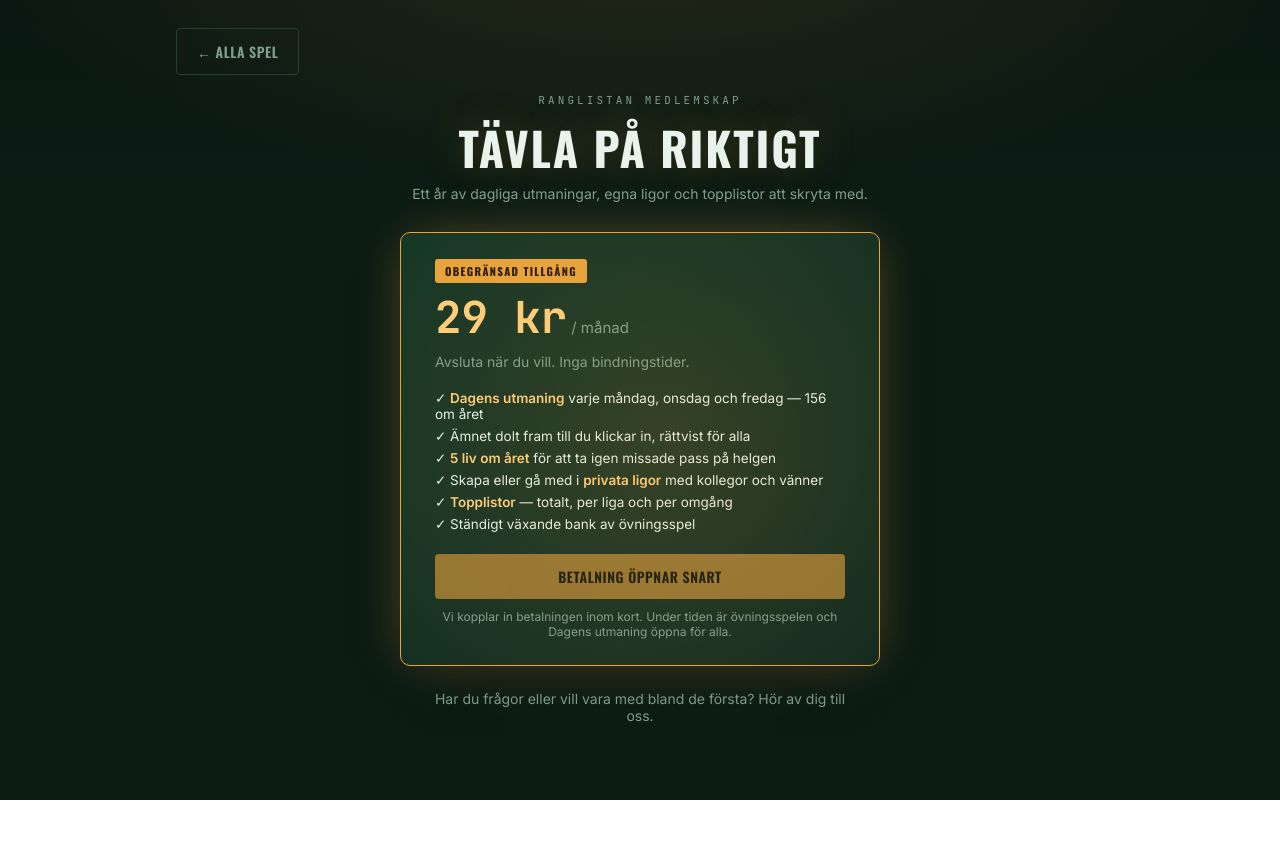
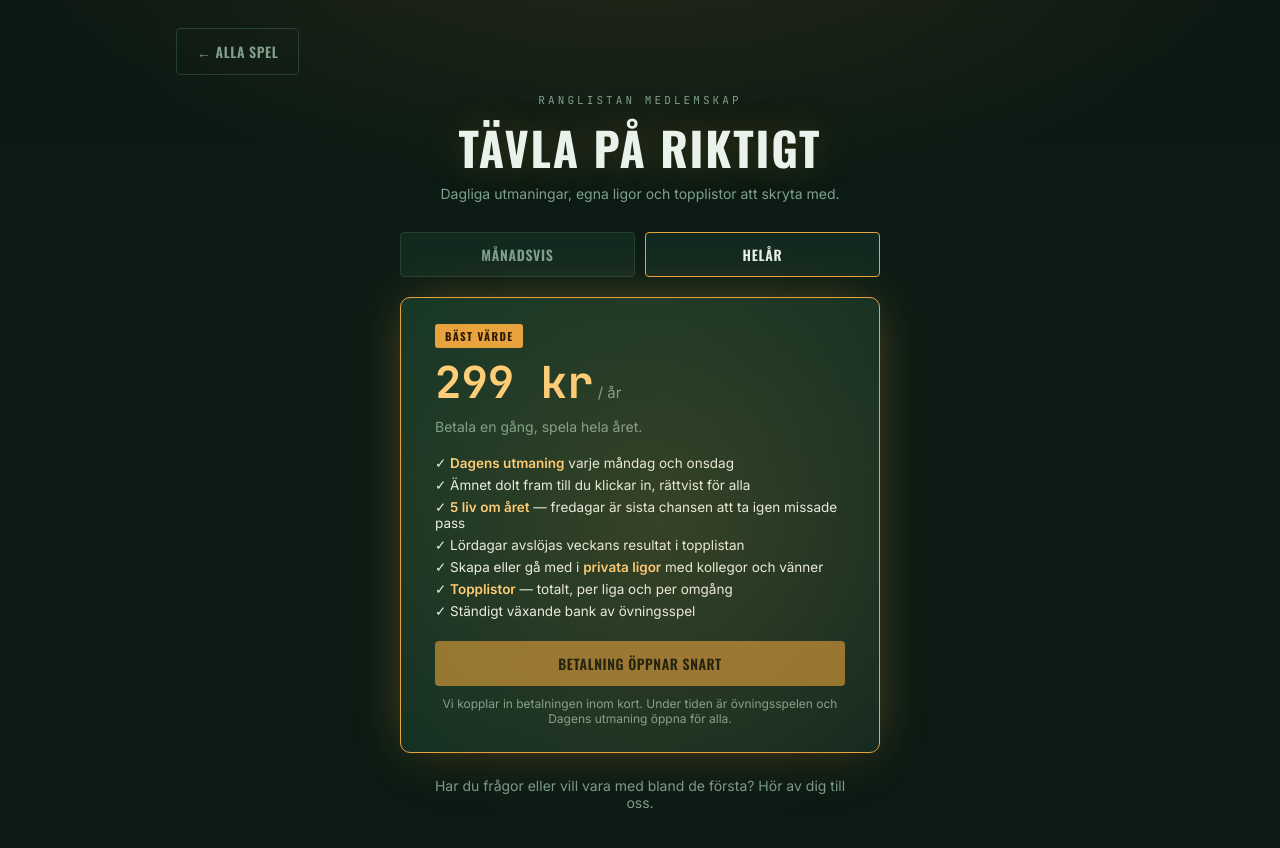
Before and after one commit to GreekInSweden/vemvetmest, a Next.js app: page /prenumerera in a window 1280 px wide. Shown: the top 848 px of the page. Before the commit the page ends 800 px from the top, so only its background shows below. Built offline with nearby package versions, Linux system fonts and the light colour scheme.

Commit message:
Add files via upload

```diff
--- a/app/prenumerera/page.js
+++ b/app/prenumerera/page.js
@@ -1,6 +1,10 @@
 'use client';
 
+import { useState } from 'react';
+
 export default function PrenumereraPage() {
+  const [plan, setPlan] = useState('yearly');
+
   return (
     <div className="wrap">
       <div className="topbar">
@@ -11,21 +15,47 @@ export default function PrenumereraPage() {
         <div className="eyebrow">Ranglistan Medlemskap</div>
         <h1 className="brand">Tävla på riktigt</h1>
         <p className="subhead" style={{ maxWidth: 480, margin: '0 auto' }}>
-          Ett år av dagliga utmaningar, egna ligor och topplistor att skryta med.
+          Dagliga utmaningar, egna ligor och topplistor att skryta med.
         </p>
       </header>
 
+      <div style={{ display: 'flex', gap: 10, maxWidth: 480, margin: '0 auto 20px', justifyContent: 'center' }}>
+        <button
+          className="plaque"
+          style={{ flex: 1, textAlign: 'center', borderColor: plan === 'monthly' ? 'var(--amber)' : undefined, color: plan === 'monthly' ? 'var(--text)' : undefined }}
+          onClick={() => setPlan('monthly')}
+        >
+          Månadsvis
+        </button>
+        <button
+          className="plaque"
+          style={{ flex: 1, textAlign: 'center', borderColor: plan === 'yearly' ? 'var(--amber)' : undefined, color: plan === 'yearly' ? 'var(--text)' : undefined }}
+          onClick={() => setPlan('yearly')}
+        >
+          Helår
+        </button>
+      </div>
+
       <div className="upgrade-card" style={{ maxWidth: 480, margin: '0 auto 24px' }}>
-        <span className="upgrade-badge">Obegränsad tillgång</span>
-        <div className="upgrade-price" style={{ fontSize: 44, marginBottom: 4 }}>
-          29 kr<span style={{ fontSize: 15 }}> / månad</span>
-        </div>
-        <p className="subhead" style={{ marginBottom: 20 }}>Avsluta när du vill. Inga bindningstider.</p>
+        {plan === 'yearly' && <span className="upgrade-badge">Bäst värde</span>}
+        {plan === 'monthly' ? (
+          <div className="upgrade-price" style={{ fontSize: 44, marginBottom: 4 }}>
+            29 kr<span style={{ fontSize: 15 }}> / månad</span>
+          </div>
+        ) : (
+          <div className="upgrade-price" style={{ fontSize: 44, marginBottom: 4 }}>
+            299 kr<span style={{ fontSize: 15 }}> / år</span>
+          </div>
+        )}
+        <p className="subhead" style={{ marginBottom: 20 }}>
+          {plan === 'monthly' ? 'Avsluta när du vill. Inga bindningstider.' : 'Betala en gång, spela hela året.'}
+        </p>
 
         <ul className="upgrade-perks" style={{ marginBottom: 22 }}>
-          <li>✓ <b>Dagens utmaning</b> varje måndag, onsdag och fredag — 156 om året</li>
+          <li>✓ <b>Dagens utmaning</b> varje måndag och onsdag</li>
           <li>✓ Ämnet dolt fram till du klickar in, rättvist för alla</li>
-          <li>✓ <b>5 liv om året</b> för att ta igen missade pass på helgen</li>
+          <li>✓ <b>5 liv om året</b> — fredagar är sista chansen att ta igen missade pass</li>
+          <li>✓ Lördagar avslöjas veckans resultat i topplistan</li>
           <li>✓ Skapa eller gå med i <b>privata ligor</b> med kollegor och vänner</li>
           <li>✓ <b>Topplistor</b> — totalt, per liga och per omgång</li>
           <li>✓ Ständigt växande bank av övningsspel</li>
```
